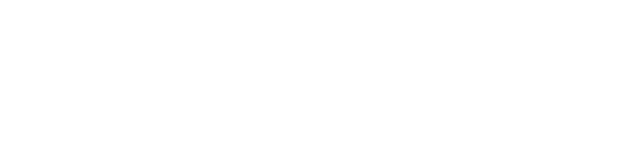
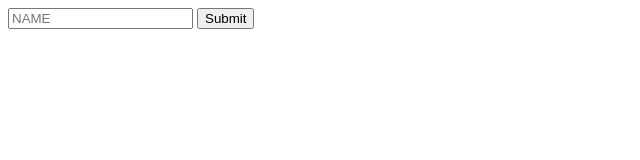
Before and after one commit to henewi/library, a plain HTML site: page index.html in a window 1280 px wide. Shown: the whole page, without its empty margins (0-640 px from the left). Drawn offline with Linux system fonts and the light colour scheme.

Commit message:
addbooktolib done

```diff
--- a/index.html
+++ b/index.html
@@ -8,7 +8,10 @@
     <link rel="stylesheet" href="styles.css">
 </head>
 <body>
-
+    <div>
+        <input type="text" id="userinput" placeholder="NAME">
+        <input type="button" onclick="addBookToLibrary()" value="Submit">
+    </div>
 </body>
 <script src="javascript.js"></script>
 </html>
--- a/javascript.js
+++ b/javascript.js
@@ -1,9 +1,10 @@
-let myLibrary = [];
+var myLibrary = [];
 
-function Book() {
-    // the constructor
-}
+// function Book() {
+
+// }
 
 function addBookToLibrary() {
-    // do stuff here
+    myLibrary.push(document.getElementById("userinput").value);
+    console.log(myLibrary)
 }
```
